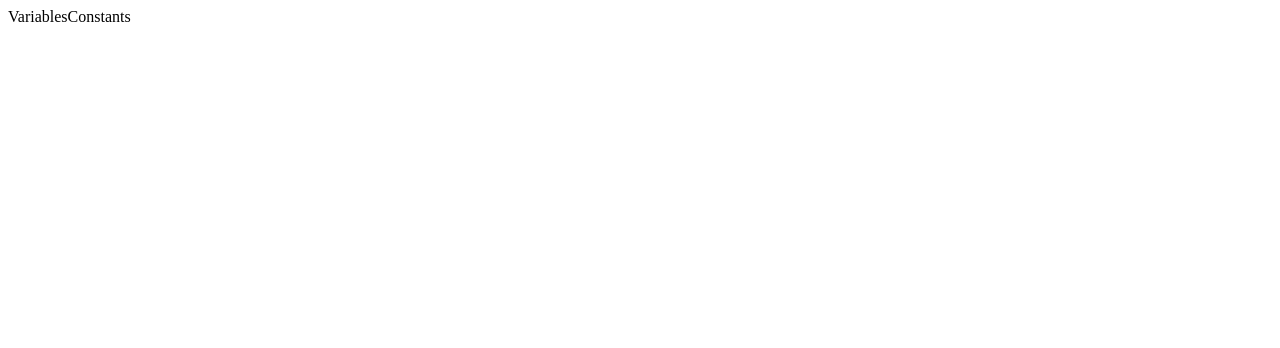
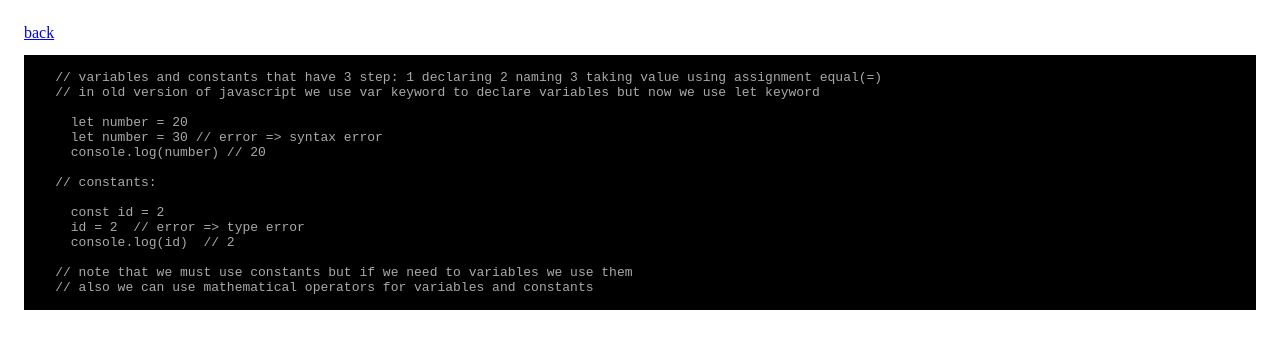
Before and after one commit to arefmaghdam/review-of-js-next.js-12, a Next.js app: page /components/javascript/variables-constants in a window 1280 px wide. Shown: the top 348 px of the page. Built offline with nearby package versions, Linux system fonts and the light colour scheme.

Commit message:
feat: review of javascripts variables and constants

```diff
--- a/pages/components/javascript/variables-constants.jsx
+++ b/pages/components/javascript/variables-constants.jsx
@@ -1,7 +1,34 @@
 import React from "react";
+import styles from "../../../styles/Home.module.css";
+import CodePreview from "../../components/code-preview";
+import Link from "next/link";
 
-const VariablesConstants = () => {
-  return <div>VariablesConstants</div>;
+const VariablesAndConstants = () => {
+  return (
+    <div className={styles.subPages}>
+      <Link href="/">back</Link>
+      <CodePreview
+        imgURL=""
+        content={`
+    // variables and constants that have 3 step: 1 declaring 2 naming 3 taking value using assignment equal(=)
+    // in old version of javascript we use var keyword to declare variables but now we use let keyword
+
+      let number = 20
+      let number = 30 // error => syntax error
+      console.log(number) // 20
+
+    // constants:
+
+      const id = 2
+      id = 2  // error => type error
+      console.log(id)  // 2
+
+    // note that we must use constants but if we need to variables we use them
+    // also we can use mathematical operators for variables and constants
+      `}
+      />
+    </div>
+  );
 };
 
-export default VariablesConstants;
+export default VariablesAndConstants;
```
